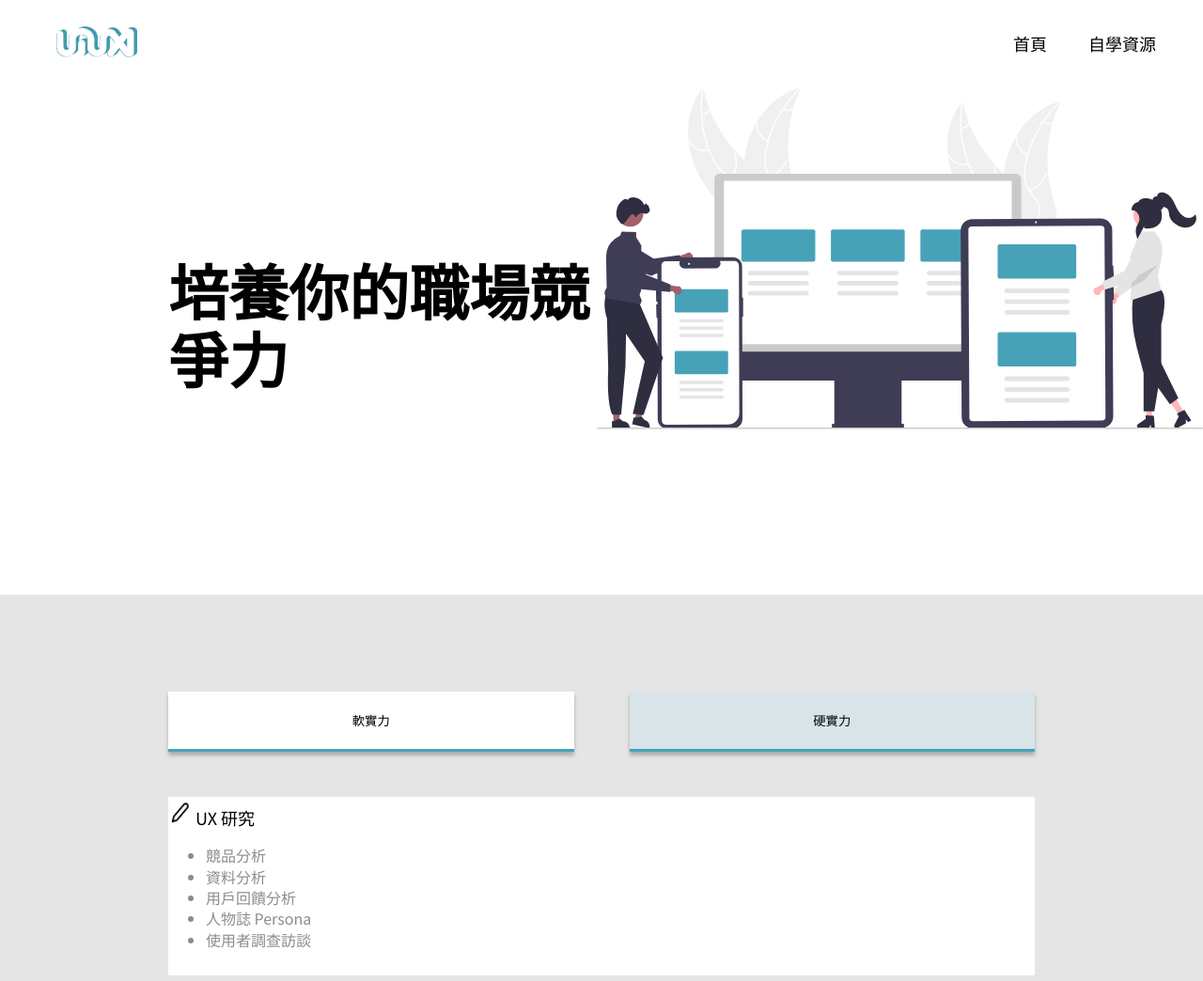
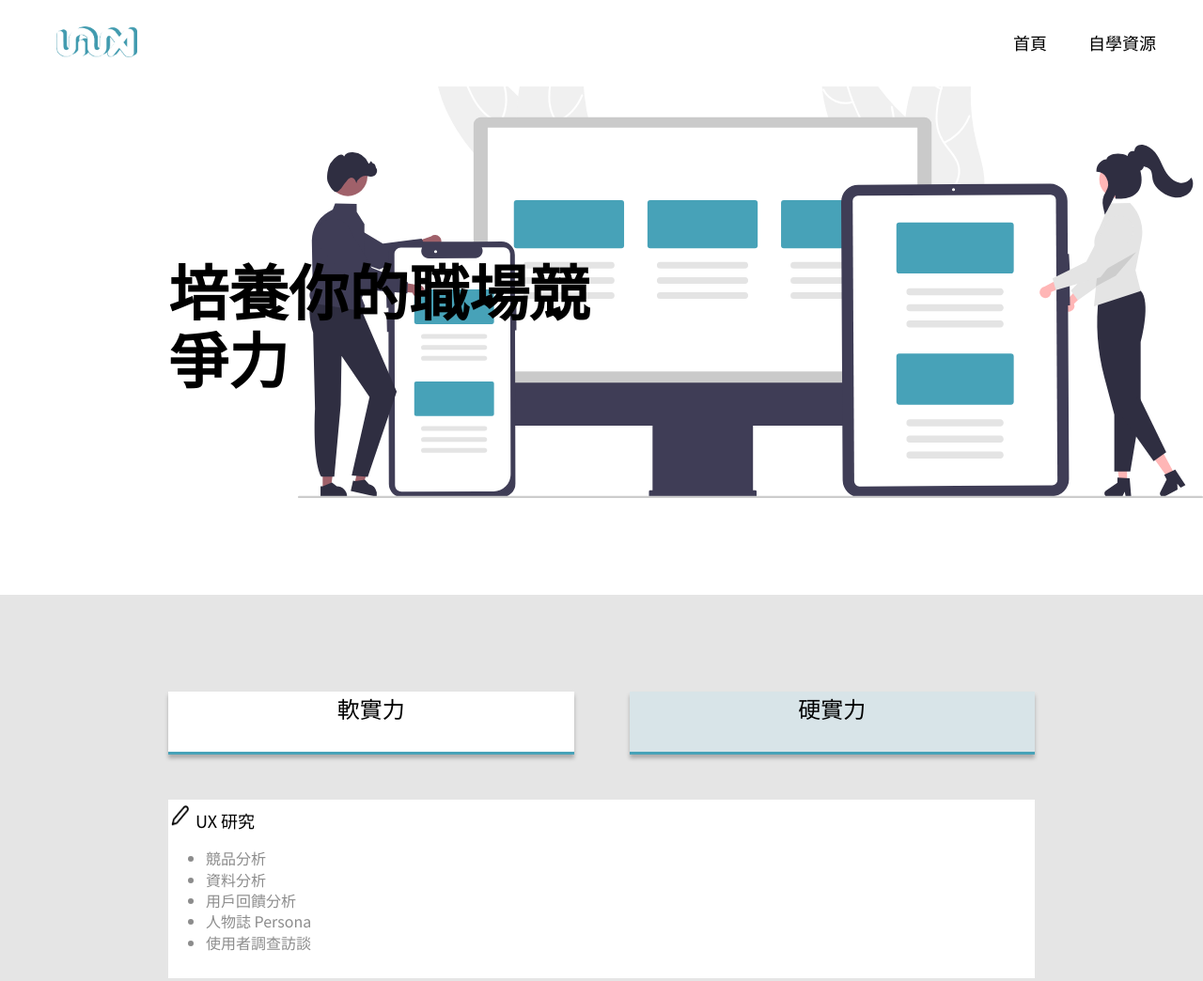
Before and after one commit to neo-lu15/GDSC, a plain HTML site: page other_pages/hard-skills.html in a window 1280 px wide. Shown: the top 1044 px of the page at 94% size. Drawn offline with Linux system fonts and the light colour scheme.

Commit message:
20220221

```diff
--- a/other_pages/hard-skills.html
+++ b/other_pages/hard-skills.html
@@ -16,7 +16,6 @@
         <div class="logo">
             <a href="../index.html"><img class="logo" src="../LOGO/LOGO_2.png" width="86px" height="33px"></a>
         </div>
-
         <nav>
             <ul class="nav_link">
                 <li><a href="../index.html">首頁</a></li>
@@ -28,20 +27,18 @@
 
     <!--主視覺-->
     <div class="container">
-        <div class="visual">
-            <div class="title">
-                <h2 style="float: left;"><b>培養你的職場競爭力</b></h2>
-            </div>
-            <img src="../主視覺/undraw_in_sync_re_jlqd.svg" style="float: right; width: 645px;
-            height: 365px; ">
+        <div class="title">
+            <h2 style="float: left;"><b>培養你的職場競爭力</b></h2>
         </div>
+        <!-- <img src="../主視覺/undraw_in_sync_re_jlqd.svg" style="float: right; width: 645px;
+            height: 365px; "> -->
     </div>
 
 
     <div class="content">
         <div class="button">
-            <button class="soft-power">軟實力</button>
-            <button class="hard-skills">硬實力</a></button>
+            <div class="soft-power"><a href="soft-power.html">軟實力</a></div>
+            <div class="hard-skills"><a>硬實力</a></div>
         </div>
 
         <div class="detail-container">
@@ -145,18 +142,18 @@
                         <th width="300"><a>About</a></th>
                     </tr>
                     <tr>
-                        <td><a href="job.html">依職業</a></td>
-                        <td><a href="self-study.html">靈感啟發</a></td>
+                        <td><a href="../other_pages/job.html">依職業</a></td>
+                        <td><a href="../other_pages/self-study.html">靈感啟發</a></td>
                         <td><a href="">About us</a></td>
                     </tr>
                     <tr>
-                        <td><a href="job.html">依技能</a></td>
-                        <td><a href="self-study.html">作品集平台</a></td>
+                        <td><a href="../other_pages/job.html">依技能</a></td>
+                        <td><a href="../other_pages/self-study.html">作品集平台</a></td>
                         <td><a href="">About this web</a></td>
                     </tr>
                     <tr>
                         <td></td>
-                        <td><a href="self-study.html">網路專欄</a></td>
+                        <td><a href="../other_pages/self-study.html">網路專欄</a></td>
                         <td></td>
                     </tr>
                 </table>
--- a/style/hard-skills.css
+++ b/style/hard-skills.css
@@ -17,12 +17,12 @@ header {
     flex-direction: row;
     justify-content: space-between;
     align-items: center;
-    height: 3.19%;
+    height: 92.2px;
 }
 
 .logo {
     padding-left: 30px;
-    left: 3.02%;
+
     cursor: pointer;
 }
 
@@ -48,15 +48,14 @@ header {
 
 .container {
     height: 438px;
+    background-image: url("../主視覺/undraw_in_sync_re_jlqd.svg");
+    background-repeat: no-repeat;
+    background-position: right 0% bottom 0%;
 }
 
-.visual {
 
-    background-color: white;
-    display: flex;
-}
 
-.visual h2 {
+.title h2 {
     padding-left: 179px;
     padding-top: 128px;
     font-family: "Noto Sans TC";
@@ -104,6 +103,7 @@ header {
     font-weight: normal;
     font-size: 24px;
     color: #000000;
+    text-decoration: none;
 }
 
 .hard-skills {
--- a/style/home.css
+++ b/style/home.css
@@ -15,7 +15,7 @@ header {
     flex-direction: row;
     justify-content: space-between;
     align-items: center;
-    height: 3.19%;
+    height: 92.2px;
 }
 
 .logo {
@@ -52,14 +52,13 @@ header {
 .title h2 {
     padding-left: 215px;
     padding-top: 254px;
-    font-family: Noto Sans TC;
+    font-family: "Noto Sans TC";
     font-style: normal;
     font-weight: 500;
     font-size: 64px;
     line-height: 140%;
     color: #0D5060;
     white-space: nowrap;
-    /* 不換行 */
 }
 
 .main {
--- a/style/job.css
+++ b/style/job.css
@@ -13,7 +13,7 @@ header {
     flex-direction: row;
     justify-content: space-between;
     align-items: center;
-    height: 3.19%;
+    height: 92.2px;
 }
 
 .logo {
--- a/style/job_description.css
+++ b/style/job_description.css
@@ -14,7 +14,7 @@ header {
     flex-direction: row;
     justify-content: space-between;
     align-items: center;
-    height: 72px;
+    height: 92.2px;
 }
 
 .logo {
@@ -92,26 +92,23 @@ header {
     font-style: normal;
     font-weight: bold;
     font-size: 32px;
+    color: #47A2B8;
+}
 
-    color: #47A2B8;
-
+.job {
+    display: grid;
+    grid-template-columns: 1fr 1fr;
 }
 
 .pic {
-    width: 510px;
-    height: 359px;
-
+    /* background-image: url("../14個職位卡片/介面設計師.svg"); */
+    background-repeat: no-repeat;
+    background-size: cover;
 }
-
-.description {}
 
 
 .description h4 {
-    width: 136px;
-    height: 46px;
-    left: 15px;
-    top: 0px;
-    font-family: Roboto;
+    font-family: "Roboto";
     font-style: normal;
     font-weight: bold;
     font-size: 24px;
@@ -123,11 +120,8 @@ header {
 }
 
 .description h5 {
-    width: 836px;
-    height: 66px;
-    left: 0px;
-    top: 70px;
-    font-family: Noto Sans TC;
+
+    font-family: "Noto Sans TC";
     font-style: normal;
     font-weight: normal;
     font-size: 16px;
--- a/style/self-study.css
+++ b/style/self-study.css
@@ -13,7 +13,7 @@ header {
     flex-direction: row;
     justify-content: space-between;
     align-items: center;
-    height: 3.19%;
+    height: 92.2px;
 }
 
 .logo {
--- a/style/soft-power.css
+++ b/style/soft-power.css
@@ -17,12 +17,12 @@ header {
     flex-direction: row;
     justify-content: space-between;
     align-items: center;
-    height: 3.19%;
+    height: 92.2px;
 }
 
 .logo {
     padding-left: 30px;
-    left: 3.02%;
+
     cursor: pointer;
 }
 
@@ -46,16 +46,17 @@ header {
     text-decoration: none;
 }
 
+
 .container {
     height: 438px;
+    background-image: url("../主視覺/undraw_in_sync_re_jlqd.svg");
+    background-repeat: no-repeat;
+    background-position: right 0% bottom 0%;
 }
 
-.visual {
-    background-color: white;
-    display: flex;
-}
 
-.visual h2 {
+
+.title h2 {
     padding-left: 179px;
     padding-top: 128px;
     font-family: "Noto Sans TC";
@@ -84,9 +85,6 @@ header {
     grid-template-columns: 1fr 1fr;
     column-gap: 59px;
     align-items: center;
-    text-decoration: none;
-    font-size: 16px;
-    cursor: pointer;
 }
 
 .soft-power {
@@ -104,6 +102,7 @@ header {
     font-weight: normal;
     font-size: 24px;
     color: #000000;
+    text-decoration: none;
 }
 
 .hard-skills {
@@ -113,20 +112,22 @@ header {
     background: #FFFFFF;
     box-shadow: 0px 4px 4px rgba(0, 0, 0, 0.25);
     border-bottom: 3px solid #47A2B8;
+
 }
 
 .hard-skills a {
+
     font-family: "Roboto";
     font-style: normal;
     font-weight: normal;
     font-size: 24px;
     color: #000000;
+    text-decoration: none;
 }
 
 
 
 .detail-container {
-
     display: grid;
     grid-template-rows: 1fr 1fr 1fr;
     row-gap: 48px;
```
Also changed, not shown: index.html (+6 -6 lines), job_page/graphic_designer.html (+10 -5 lines), other_pages/soft-power.html (+8 -8 lines).
